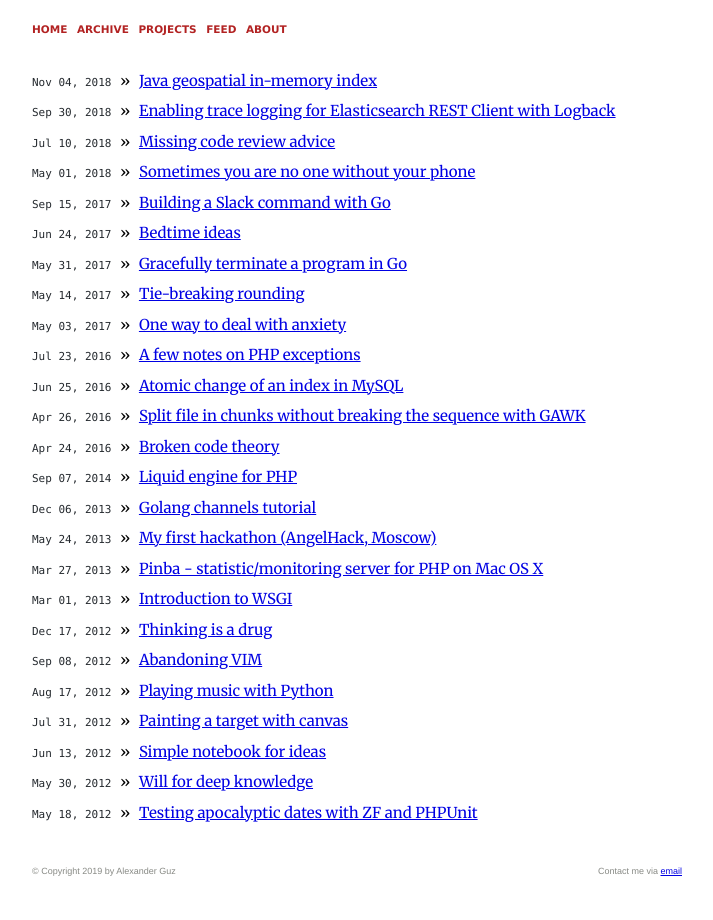
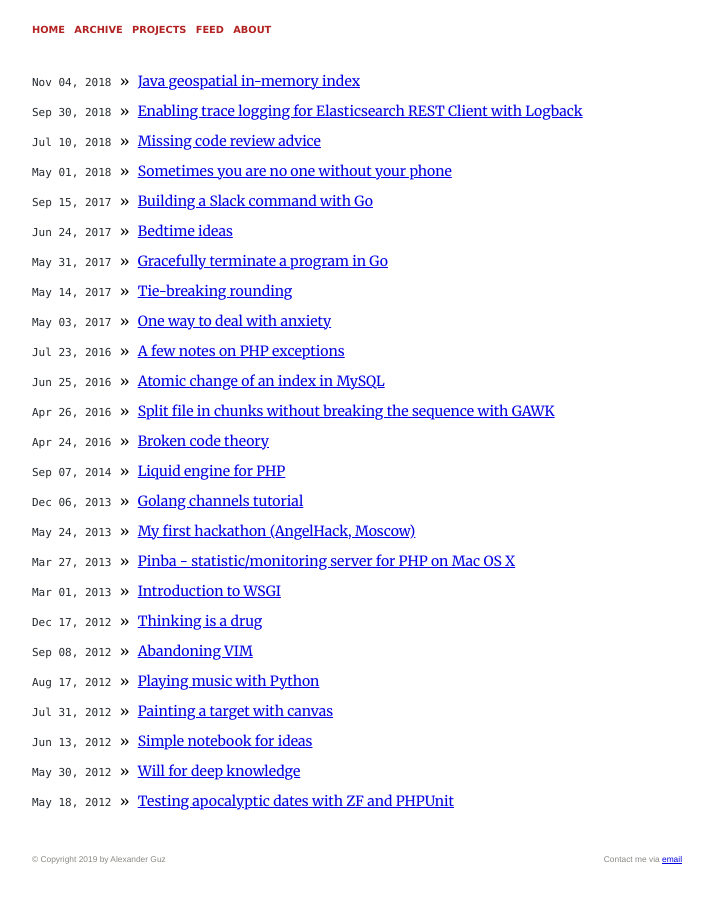
Before and after one commit to kalimatas/kalimatas.github.com, a Jekyll site: the page built from index.html, in a window 1280 px wide. Shown: the whole page, without its empty margins (283-996 px from the left). Built offline with Jekyll 4.4.1, drawn with Linux system fonts in a browser that asks for light colours; the list of posts is cut into pages by our own code.

Commit message:
Change font size

```diff
--- a/static/css/style.css
+++ b/static/css/style.css
@@ -1,6 +1,6 @@
 /* general */
 @import url('https://fonts.googleapis.com/css?family=Merriweather:400,400i,700,700i&subset=cyrillic,cyrillic-ext,latin-ext');
-body { font-family: Merriweather, serif; font-size: 15px; line-height: 26.5px; margin: 0; padding: 0; color: black; /*background-color: aliceblue;*/}
+body { font-family: Merriweather, serif; font-size: 14px; line-height: 26px; margin: 0; padding: 0; color: black; /*background-color: aliceblue;*/}
 
 /* links */
 /*a:link { text-decoration: none; }*/
```
